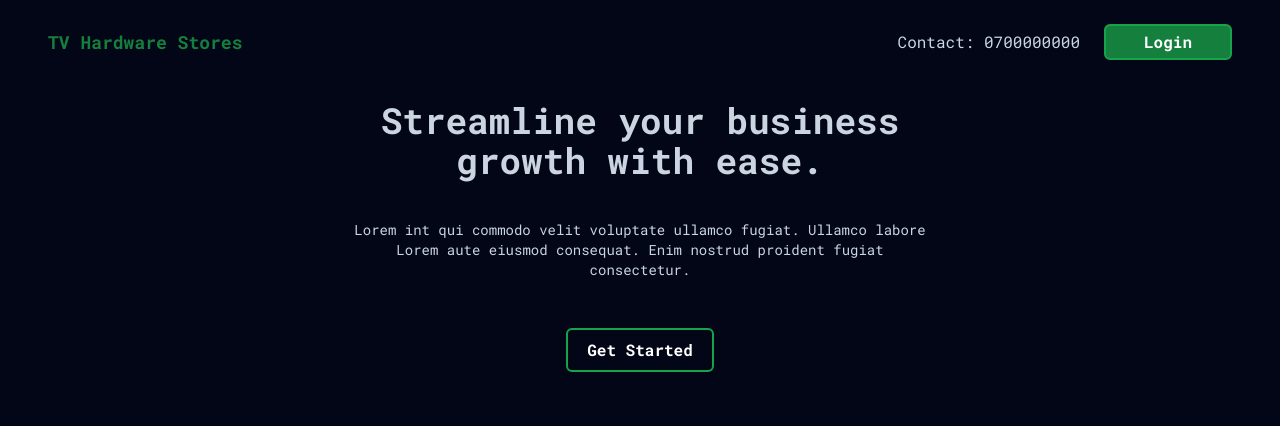
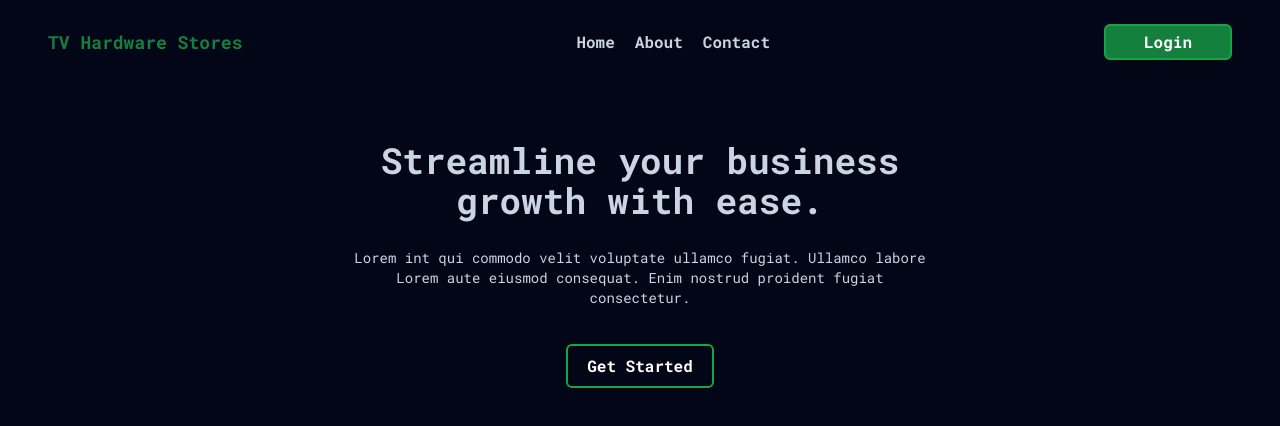
Before and after one commit to esthercate/Hardware-store-management, a Next.js app: page / in a window 1280 px wide. Shown: the top 426 px of the page. Built offline with nearby package versions, Linux system fonts and the light colour scheme.

Commit message:
Add nav items

```diff
--- a/app/page.jsx
+++ b/app/page.jsx
@@ -2,18 +2,20 @@ import Link from 'next/link'
 
 export default function Home() {
   return (
-    <div className='flex flex-col px-12 py-6 w-full h-screen gap-10'>
+    <div className='flex flex-col px-12 py-6 w-full h-screen gap-20'>
       <div className='flex justify-between items-center'>
         <span className='text-green-700 text-lg font-bold'>TV Hardware Stores</span>
-        <div className='flex gap-6 justify-center items-center'>
-          <span>Contact: 0700000000</span>
-          <Link href='/login' className='py-1 px-3 border-2 border-green-600 rounded-md bg-green-700 hover:bg-green-600 cursor-pointer text-white text-center font-bold w-32'>
-            Login
-          </Link>
+        <div className='flex gap-5 font-bold'>
+          <span className='hover:text-green-700 cursor-pointer'>Home</span>
+          <span className='hover:text-green-700 cursor-pointer'>About</span>
+          <span className='hover:text-green-700 cursor-pointer'>Contact</span>
         </div>
+        <Link href='/login' className='py-1 px-3 border-2 border-green-600 rounded-md bg-green-700 hover:bg-green-600 cursor-pointer text-white text-center font-bold w-32'>
+          Login
+        </Link>
       </div>
       <div className='flex justify-center w-full h-full'>
-        <div className='flex flex-col items-center gap-10 w-1/2'>
+        <div className='flex flex-col items-center gap-7 w-1/2'>
           <h1 className='flex flex-col text-4xl font-bold text-center'>Streamline your business <span>growth with ease.</span></h1>
           <p className='text-sm text-center'>Lorem int qui commodo velit voluptate ullamco fugiat. Ullamco labore Lorem aute eiusmod consequat. Enim nostrud proident fugiat consectetur.</p>
           <Link href='/login' className='py-2 px-3 mt-2 border-2 border-green-600 rounded-md hover:bg-green-700 cursor-pointer text-white text-center font-bold w-1/4'>
```
